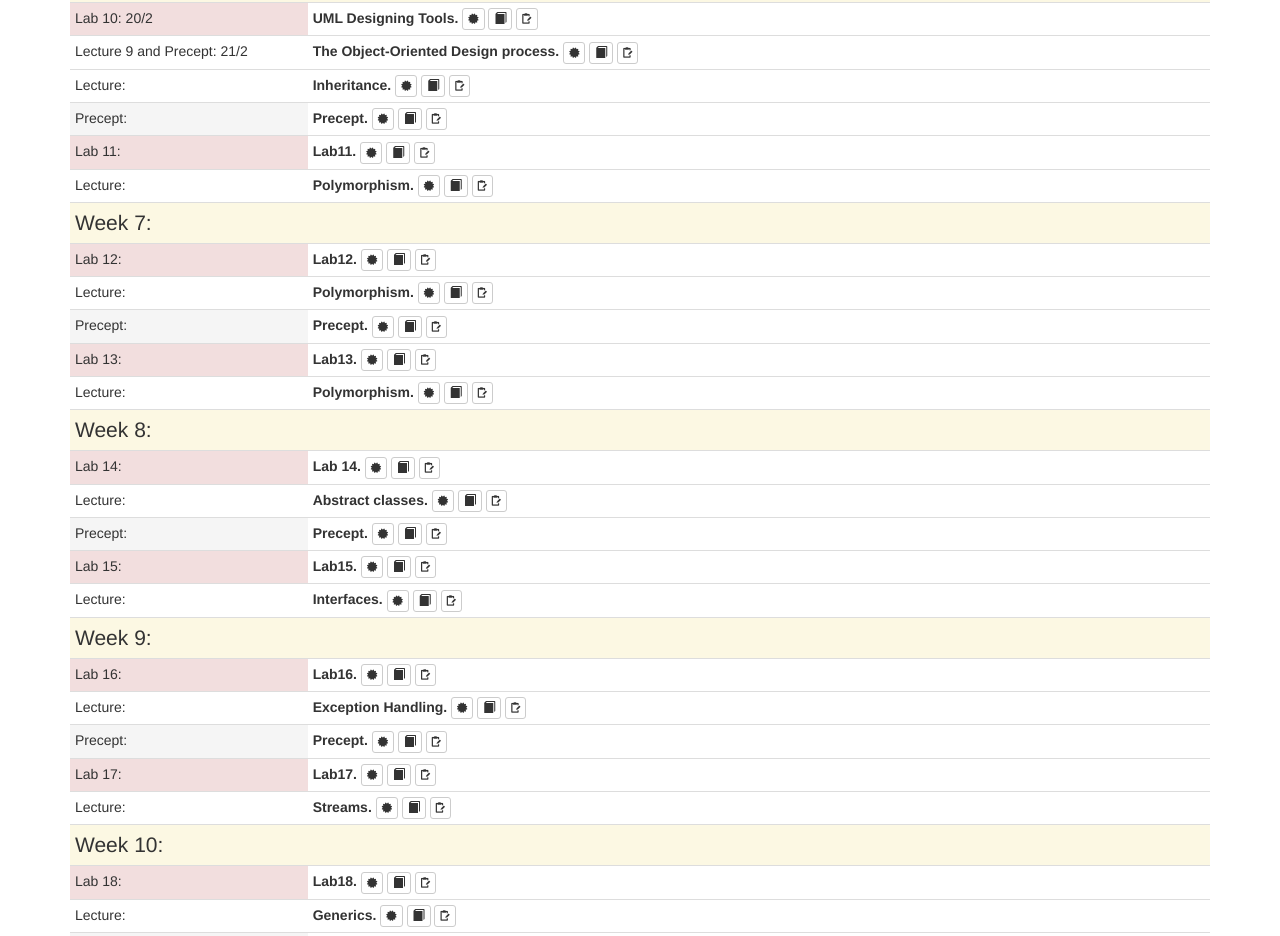
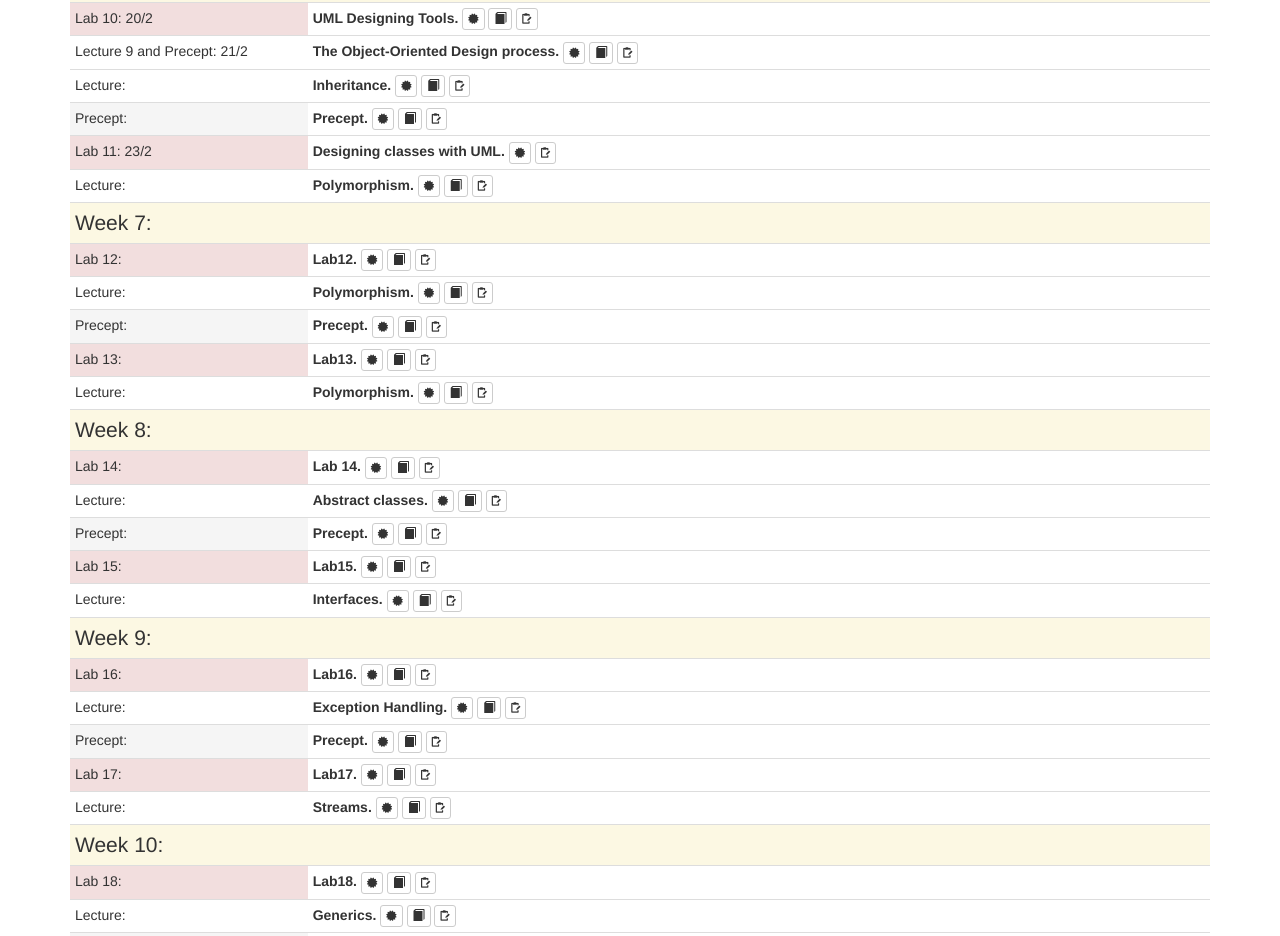
Before and after one commit to dikaiakos/epl133-site, a plain HTML site: page schedule.html in a window 1280 px wide. Shown: the part 1180-2116 px from the top of the page. Drawn offline with nearby package versions, Linux system fonts and the light colour scheme.

Commit message:
addd lab info

```diff
--- a/schedule.html
+++ b/schedule.html
@@ -546,18 +546,21 @@
                         </td>
                     </tr>
                     <tr>
-                        <td  class="danger" scope="row" style="white-space:nowrap">Lab 11:</td>
-                        <td><strong>Lab11.</strong>
+                        <td  class="danger" scope="row" style="white-space:nowrap">Lab 11: 23/2</td>
+                        <td><strong>Designing classes with UML.</strong>
                             <button type="button" class="btn btn-default btn-xs hidden-print" data-toggle="collapse" data-target="#mod6-lab11-learn">
                             <span class="fa fa-certificate"></span> </button>
-                            <button type="button" class="btn btn-default btn-xs  hidden-print" data-toggle="collapse" data-target="#mod6-lab11-read">
+                            <!--<button type="button" class="btn btn-default btn-xs  hidden-print" data-toggle="collapse" data-target="#mod6-lab11-read">
                             <span class="glyphicon glyphicon-book"></span>
-                            </button>
-                            <a class="btn btn-default btn-xs hidden-print" href="labs/lab1-files.zip" target="_new">
+                            </button>-->
+                            <a class="btn btn-default btn-xs hidden-print" href="http://www.piazza.com/class_profile/get_resource/ipy1lt4heezjy/izi2n5qi6xf5bg" target="_new">
                                 <span class="fi-clipboard-pencil"></span>
                             </a>
                             <div id="mod6-lab11-learn" class="collapse epl425-learnout">
                                 <strong>Learning outcomes:</strong>
+                                <ul>
+                                <li>Designing UML class diagram.</li>
+                                <li>Using CRC cards.</li>
                             </div>
                             <div id="mod6-lab11-read" class="collapse">
                                 <strong>Readings and References:</strong>
```
